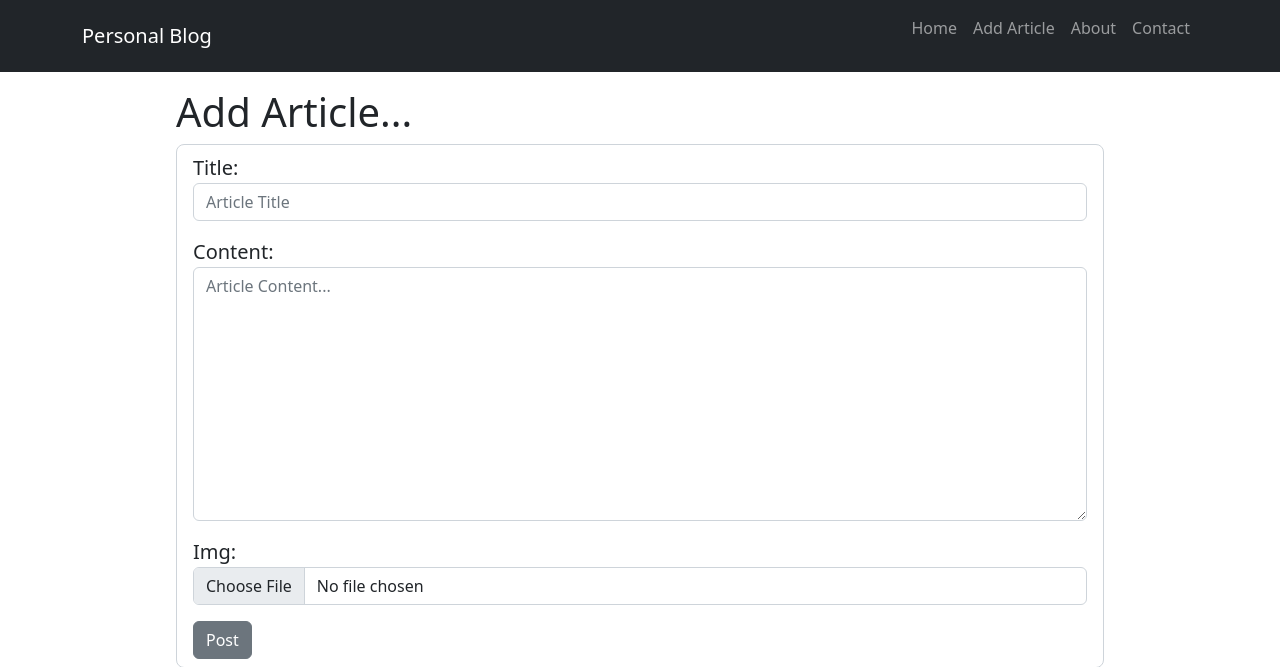
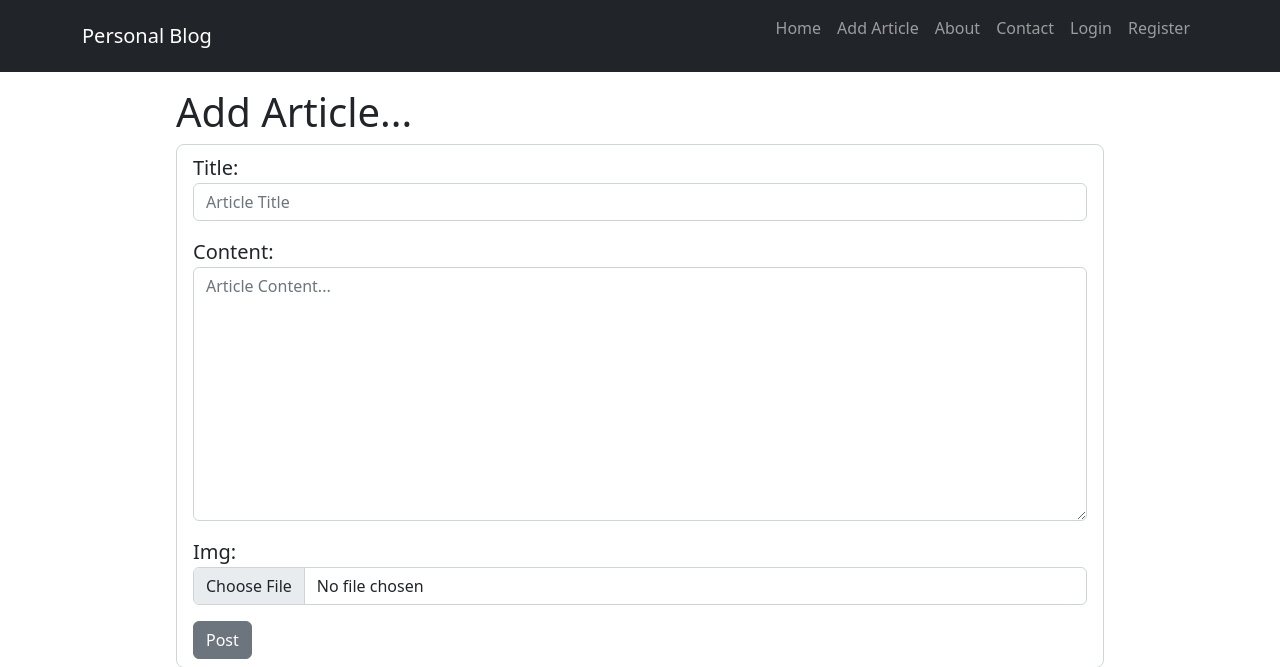
Before and after one commit to devokatsu/Personal-Blog, a Django app: page /add/ in a window 1280 px wide. Shown: the top 667 px of the page. Run offline with Django 5.2, Linux system fonts and the light colour scheme; some libraries are stand-ins or nearby versions.

Commit message:
style navbar

```diff
--- a/member/urls.py
+++ b/member/urls.py
@@ -1,8 +1,9 @@
 from django.urls import path
-from member.views import LoginPage
+from member.views import LoginPage, LogoutView
 from . import views
 
 urlpatterns = [
     path('login', LoginPage.as_view(), name='login'),
     path('register', views.signup_page, name='signup'),
+    path('logout/', LogoutView.as_view(), name='logout'),
 ]
--- a/templates/base.html
+++ b/templates/base.html
@@ -28,6 +28,17 @@
                 <li class="nav-item"><a class="nav-link" href="#">About</a></li>
                 <li class="nav-item"><a class="nav-link" href="#">Contact</a></li>
 
+
+
+                {% if request.user.is_authenticated %}
+                    <li class="nav-item"><a class="nav-link" href="">{{ request.user.username}}</a></li>
+                    <li class="nav-item"><a class="nav-link" href="{% url 'logout' %}">Logout</a></li>
+                {% else %}
+                    <li class="nav-item"><a class="nav-link" href="{% url 'login' %}">Login</a></li>
+                    <li class="nav-item"><a class="nav-link" href="{% url 'signup' %}">Register</a></li>
+                {% endif %}
+
+
             </ul>
         </div>
     </div>
```
Also changed, not shown: member/views.py (+8 -0 lines).
